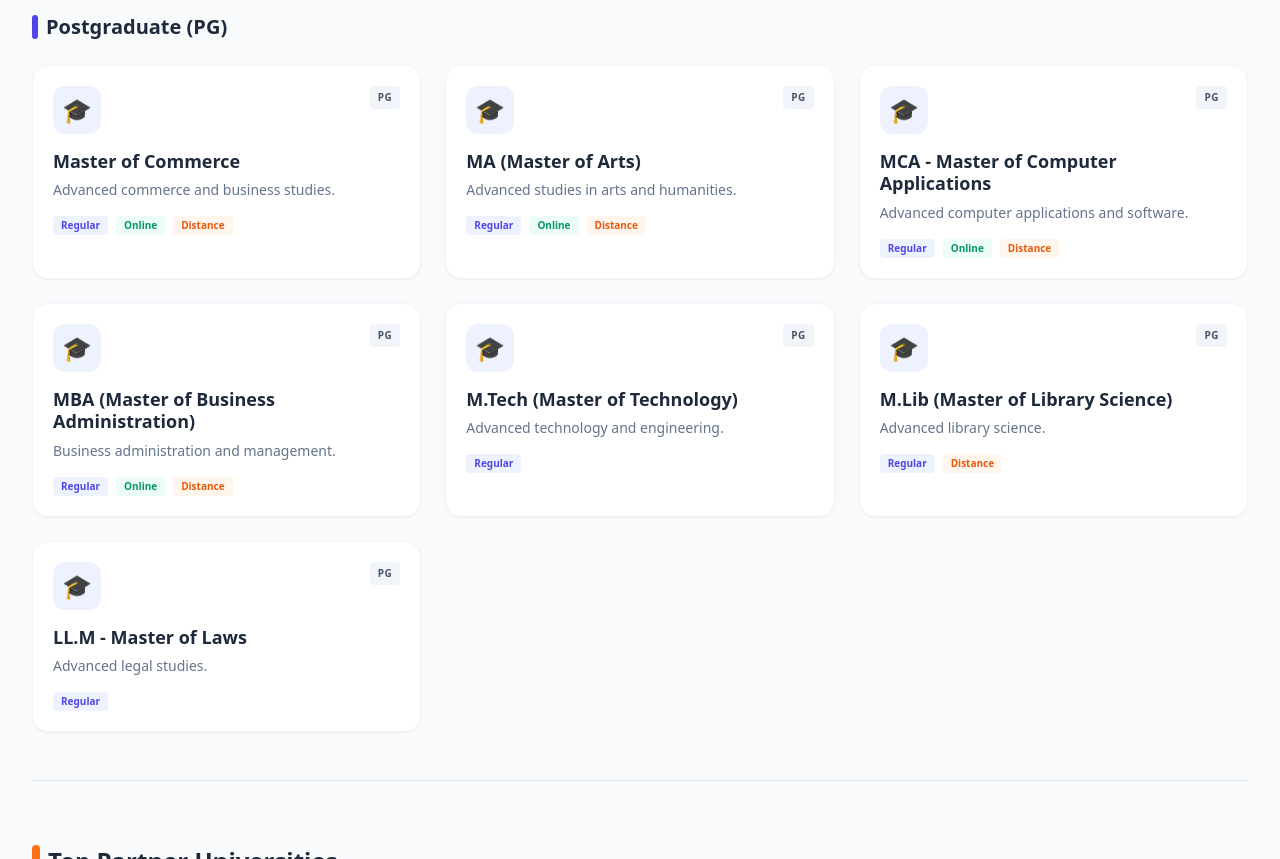
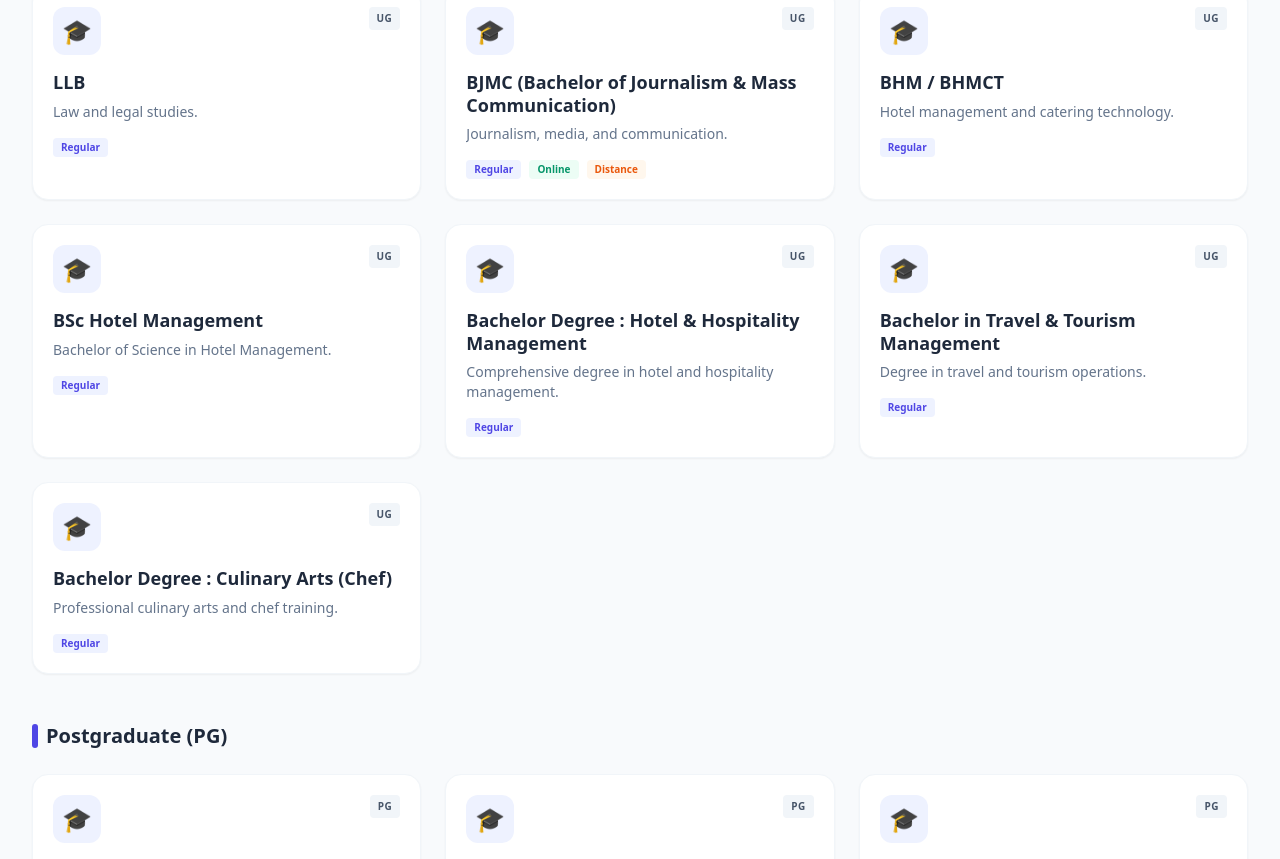
Before and after one commit to sundarammishra007/collegegate.in, a React (Vite) app: page /#/ in a window 1280 px wide. Shown: the part 2727-3586 px from the top of the page. Built offline with nearby package versions, Linux system fonts and the light colour scheme; no server answers.

Commit message:
feat: Improve college description rendering and add new courses
Adds `whitespace-pre-line` to college descriptions to preserve newlines and formatting. Also, introduces new diploma and undergraduate courses related to hotel management, hospitality, and culinary arts to expand the course catalog.

```diff
--- a/components/CollegeDetailView.tsx
+++ b/components/CollegeDetailView.tsx
@@ -179,7 +179,7 @@ const CollegeDetailView: React.FC<CollegeDetailViewProps> = ({ college, onBack,
                   <div className="h-8 w-1 bg-indigo-600 rounded-full"></div>
                   <h2 className="text-2xl font-bold text-slate-800">About the Institute</h2>
               </div>
-              <p className="text-slate-600 leading-relaxed text-lg text-justify md:text-left">
+              <p className="text-slate-600 leading-relaxed text-lg text-justify md:text-left whitespace-pre-line">
                 {college.description}
               </p>
               <div className="mt-6 flex flex-wrap gap-2">
--- a/constants.ts
+++ b/constants.ts
@@ -65,6 +65,14 @@ export const COURSES_DATA: Course[] = [
     modes: ['Regular', 'Distance'],
     image: 'https://images.unsplash.com/photo-1503676260728-1c00da094a0b?auto=format&fit=crop&q=80&w=1000',
     description: 'Training for primary school teaching.'
+  },
+  {
+    id: 'd9',
+    name: '1 Year Diploma : Hotel, Hospital Operation',
+    type: 'Diploma',
+    modes: ['Regular'],
+    image: 'https://images.unsplash.com/photo-1566073771259-6a8506099945?auto=format&fit=crop&q=80&w=1000',
+    description: 'Diploma in hotel and hospital operations management.'
   },
 
   // --- Undergraduate (UG) ---
@@ -212,6 +220,38 @@ export const COURSES_DATA: Course[] = [
     image: 'https://images.unsplash.com/photo-1517840901100-8179e982acb7?auto=format&fit=crop&q=80&w=1000',
     description: 'Hotel management and catering technology.'
   },
+  {
+    id: 'u19',
+    name: 'BSc Hotel Management',
+    type: 'UG',
+    modes: ['Regular'],
+    image: 'https://images.unsplash.com/photo-1551882547-ff40c0d5bf8f?auto=format&fit=crop&q=80&w=1000',
+    description: 'Bachelor of Science in Hotel Management.'
+  },
+  {
+    id: 'u20',
+    name: 'Bachelor Degree : Hotel & Hospitality Management',
+    type: 'UG',
+    modes: ['Regular'],
+    image: 'https://images.unsplash.com/photo-1566073771259-6a8506099945?auto=format&fit=crop&q=80&w=1000',
+    description: 'Comprehensive degree in hotel and hospitality management.'
+  },
+  {
+    id: 'u21',
+    name: 'Bachelor in Travel & Tourism Management',
+    type: 'UG',
+    modes: ['Regular'],
+    image: 'https://images.unsplash.com/photo-1436491865332-7a61a109cc05?auto=format&fit=crop&q=80&w=1000',
+    description: 'Degree in travel and tourism operations.'
+  },
+  {
+    id: 'u22',
+    name: 'Bachelor Degree : Culinary Arts (Chef)',
+    type: 'UG',
+    modes: ['Regular'],
+    image: 'https://images.unsplash.com/photo-1577219491135-ce391730fb2c?auto=format&fit=crop&q=80&w=1000',
+    description: 'Professional culinary arts and chef training.'
+  },
 
   // --- Postgraduate (PG) ---
   {
@@ -277,10 +317,44 @@ export const COURSES_DATA: Course[] = [
     modes: ['Regular'],
     image: 'https://images.unsplash.com/photo-1584515933487-9bdbb7d43153?auto=format&fit=crop&q=80&w=1000',
     description: 'Nursing and midwifery.'
+  },
+  {
+    id: 'p9',
+    name: 'MBA : Hotel Management , Hospitality Management',
+    type: 'PG',
+    modes: ['Regular'],
+    image: 'https://images.unsplash.com/photo-1566073771259-6a8506099945?auto=format&fit=crop&q=80&w=1000',
+    description: 'Master of Business Administration in Hotel and Hospitality Management.'
+  },
+  {
+    id: 'p10',
+    name: 'Master Degree',
+    type: 'PG',
+    modes: ['Regular'],
+    image: 'https://images.unsplash.com/photo-1523050854058-8df90110c9f1?auto=format&fit=crop&q=80&w=1000',
+    description: 'General Master Degree programs.'
+  },
+  {
+    id: 'p11',
+    name: 'MBA : Hospital, Health Care Management',
+    type: 'PG',
+    modes: ['Regular'],
+    image: 'https://images.unsplash.com/photo-1519494026892-80bbd2d6fd0d?auto=format&fit=crop&q=80&w=1000',
+    description: 'Master of Business Administration in Hospital and Healthcare Management.'
   }
 ];
 
 export const UNIVERSITIES_DATA: University[] = [
+    {
+        id: 'sbihm-01',
+        name: 'Subhas Bose Institute of Hotel Management (SBIHM Group)',
+        location: 'Kolkata, West Bengal',
+        modes: ['Regular'],
+        image: 'https://images.unsplash.com/photo-1566073771259-6a8506099945?auto=format&fit=crop&q=80&w=1000',
+        logo: 'https://ui-avatars.com/api/?name=SBIHM&background=random&color=fff&size=128',
+        tags: ['AICTE Approved', 'UGC Recognized', 'MAKAUT', 'NCHMCT'],
+        websiteUrl: '#'
+    },
     {
         id: 'jnu',
         name: 'Jaipur National University',
@@ -454,6 +528,21 @@ export const UNIVERSITIES_DATA: University[] = [
 ];
 
 export const MOCK_COLLEGES: College[] = [
+  // --- Hospitality & Management ---
+  {
+    id: 'sbihm-01',
+    name: 'Subhas Bose Institute of Hotel Management (SBIHM Group)',
+    location: 'Kolkata, West Bengal',
+    country: 'India',
+    ranking: 1,
+    fees: 'Contact for Details',
+    exams: ['Direct Admission'],
+    image: 'https://images.unsplash.com/photo-1566073771259-6a8506099945?auto=format&fit=crop&q=80&w=1000',
+    description: 'Subhas Bose Institute of Hotel Management (SBIHM Group), an educational institution approved by AICTE, UGC, MAKAUT & NCHMCT, having its campus and administrative office at Kolkata, West Bengal (hereinafter referred to as the “Institute”).\n\nCourses Offered:\n• BSc Hotel Management\n• Bachelor Degree: Hotel & Hospitality Management\n• MBA: Hotel Management, Hospitality Management\n• Master Degree\n• MBA: Hospital, Health Care Management\n• 1 Year Diploma: Hotel, Hospital Operation\n• Bachelor in Travel & Tourism Management\n• Bachelor Degree: Culinary Arts (Chef)\n• BBA / BCA',
+    tags: ['Hotel Management', 'Hospitality', 'Culinary Arts', 'Healthcare Management', 'BBA', 'BCA'],
+    accreditation: 'AICTE, UGC, MAKAUT & NCHMCT',
+    facilities: ['Training Kitchens', 'Mock Bar', 'Housekeeping Lab', 'Front Office Lab', 'Computer Lab', 'Library']
+  },
   // --- Engineering & Tech ---
   {
     id: '30',
```
